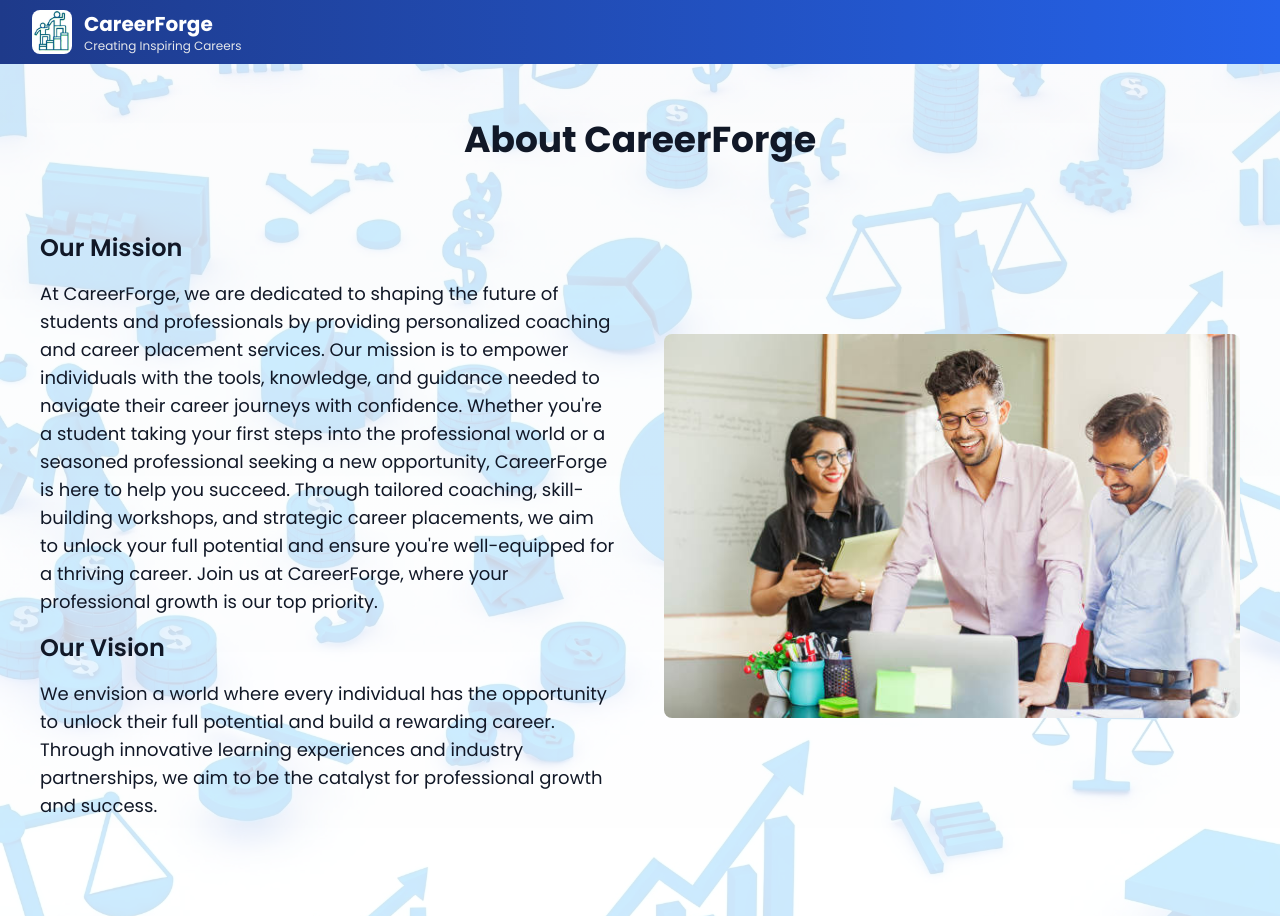
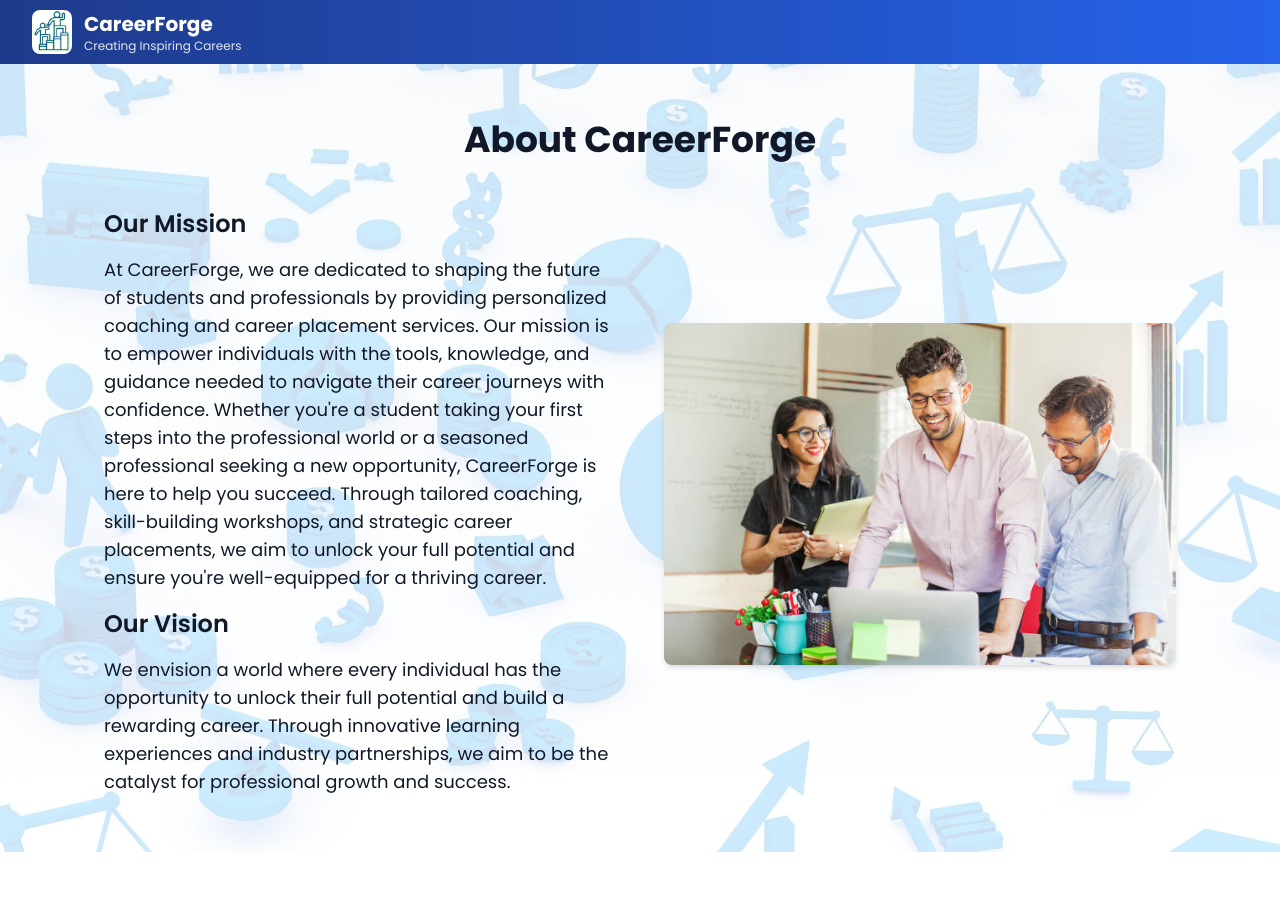
Before and after one commit to HARISH130505/career-forge, a Next.js app: page /about in a window 1280 px wide. After the commit the page ends 852 px from the top, so only its background shows below. Built offline with nearby package versions, Linux system fonts and the light colour scheme.

Commit message:
new commit

```diff
--- a/app/about/page.tsx
+++ b/app/about/page.tsx
@@ -3,15 +3,21 @@ import Image from "next/image"
 export default function About() {
   return (
     <main className="min-h-screen">
-      <div className="bg-white bg-opacity-80 shadow-lg py-14">
+      <div className="bg-white bg-opacity-80 shadow-lg py-14 px-6">
         <section>
-          <div className="container">
+          <div className="container max-w-6xl mx-auto px-10 sm:px-4 md:px-10">
             <h1 className="text-4xl font-bold mb-8 text-center">About CareerForge</h1>
-            <div className="flex items-center space-x-12 p-10">
-              <div className="w-1/2">
-                <h2 className="text-2xl font-semibold mb-4">Our Mission</h2>
+            <div className="flex flex-col-reverse md:flex-row items-center space-y-6 md:space-y-0 md:space-x-12">
+              <div className="w-full md:w-1/2 text-center md:text-left">
+                <h2 className="text-2xl font-semibold my-4">Our Mission</h2>
                 <p className="mb-4 text-lg">
-                  At CareerForge, we are dedicated to shaping the future of students and professionals by providing personalized coaching and career placement services. Our mission is to empower individuals with the tools, knowledge, and guidance needed to navigate their career journeys with confidence. Whether you're a student taking your first steps into the professional world or a seasoned professional seeking a new opportunity, CareerForge is here to help you succeed. Through tailored coaching, skill-building workshops, and strategic career placements, we aim to unlock your full potential and ensure you're well-equipped for a thriving career. Join us at CareerForge, where your professional growth is our top priority.
+                  At CareerForge, we are dedicated to shaping the future of students and professionals by providing
+                  personalized coaching and career placement services. Our mission is to empower individuals with the
+                  tools, knowledge, and guidance needed to navigate their career journeys with confidence.
+                  Whether you're a student taking your first steps into the professional world or a seasoned professional
+                  seeking a new opportunity, CareerForge is here to help you succeed. Through tailored coaching,
+                  skill-building workshops, and strategic career placements, we aim to unlock your full potential and
+                  ensure you're well-equipped for a thriving career.
                 </p>
                 <h2 className="text-2xl font-semibold mb-4">Our Vision</h2>
                 <p className="text-lg">
@@ -20,13 +26,14 @@ export default function About() {
                   be the catalyst for professional growth and success.
                 </p>
               </div>
-              <div className="w-1/2">
+              <div className="w-full md:w-1/2 flex justify-center">
                 <Image
                   src="/cl3.jpg"
-                  alt="CareerForge team"
+                  alt="CareerForge team working together"
                   width={600}
                   height={400}
-                  className="rounded-lg"
+                  className="rounded-lg shadow-md w-full h-auto"
+                  priority
                 />
               </div>
             </div>
```
